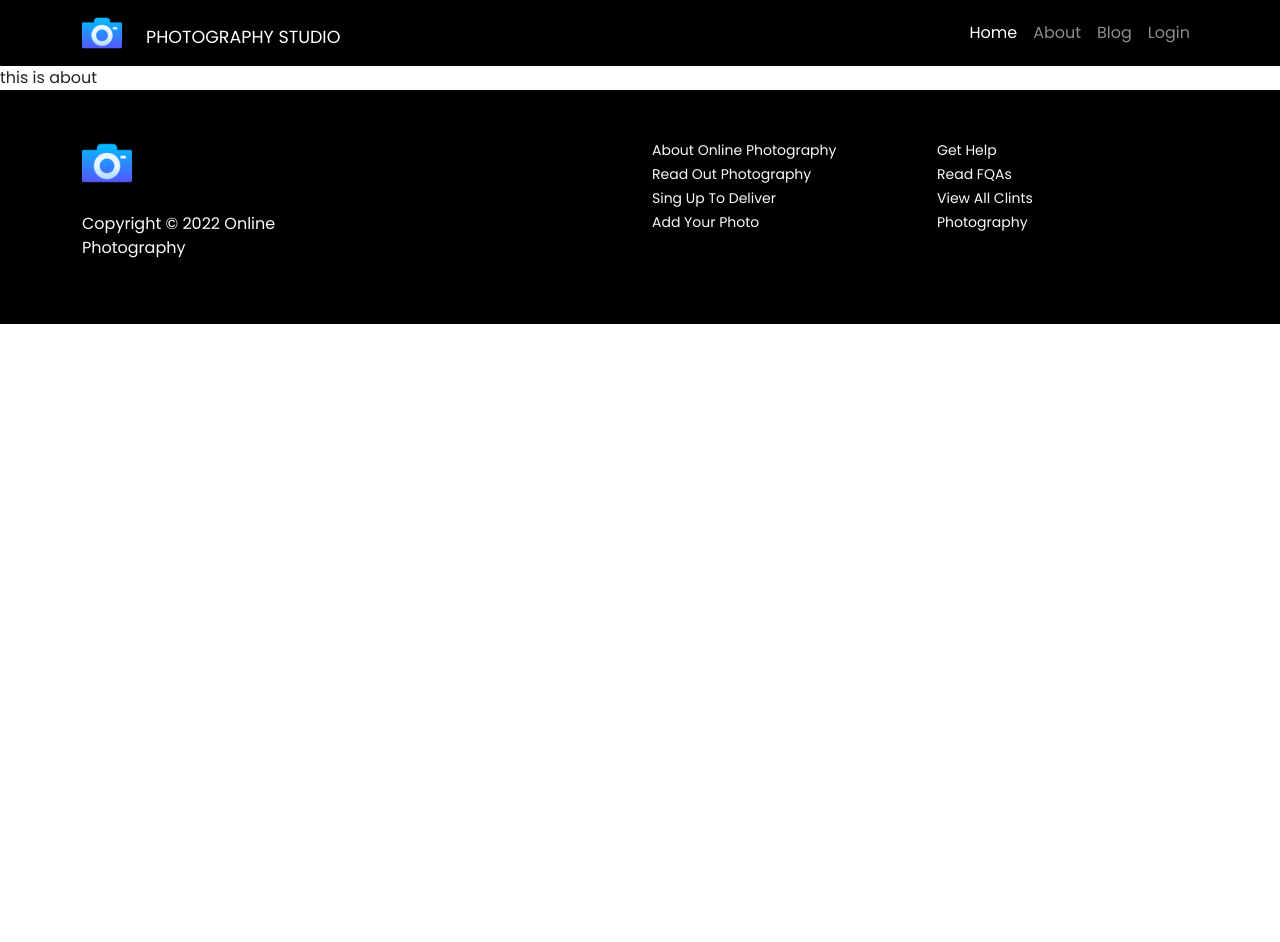
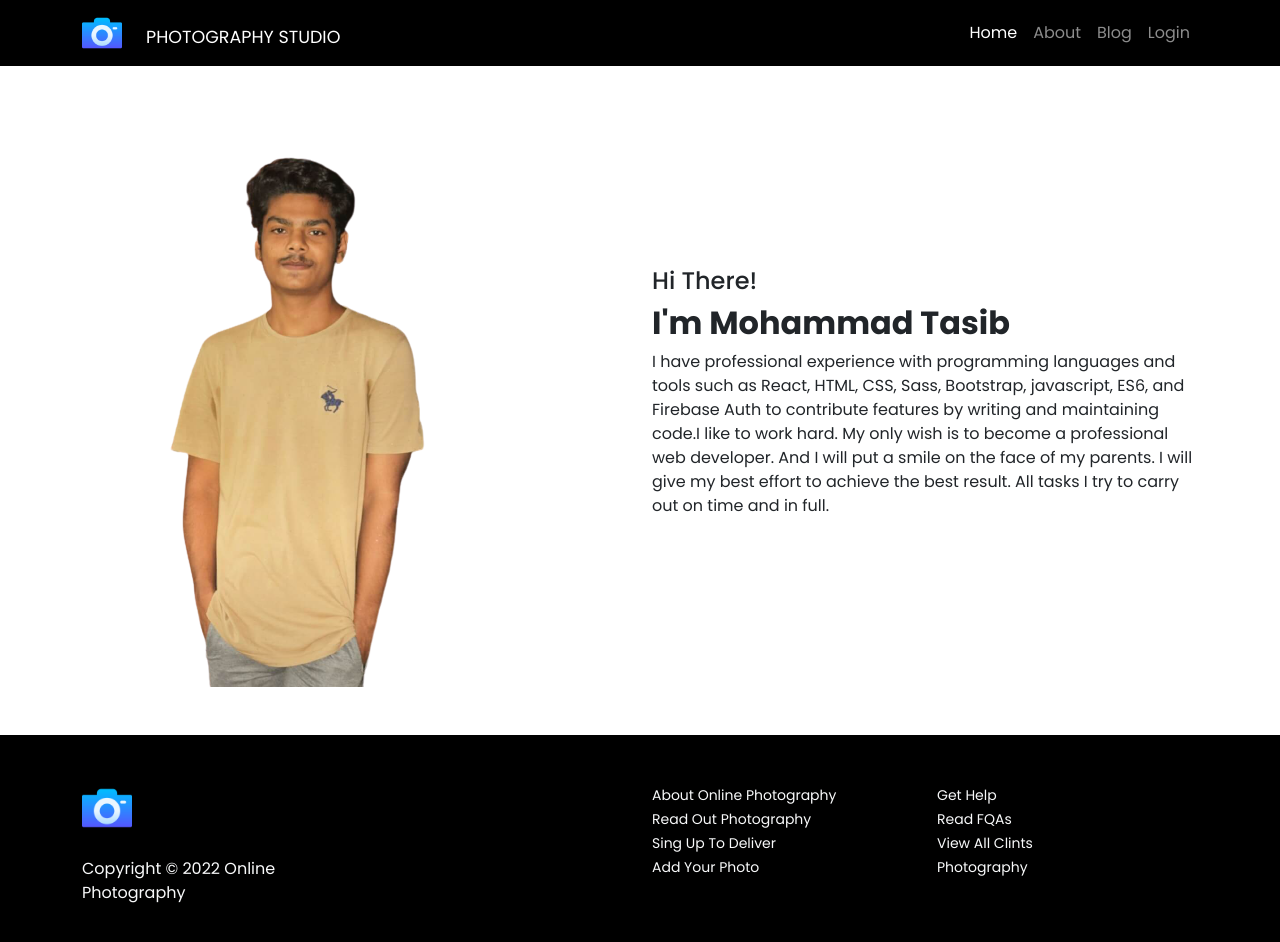
Before and after one commit to MdTasib/photography-studio, a React (Create React App) app: page /about in a window 1280 px wide. Shown: the top 942 px of the page. Before the commit the page ends 800 px from the top, so only its background shows below. Built offline with nearby package versions, Linux system fonts and the light colour scheme; no server answers.

Commit message:
about page implement

```diff
--- a/src/components/About/About.js
+++ b/src/components/About/About.js
@@ -1,7 +1,29 @@
 import React from "react";
+import me from "../../assets/images/me.png";
 
 const About = () => {
-	return <div>this is about</div>;
+	return (
+		<div className='container py-5'>
+			<div className='row align-items-center'>
+				<div className='col-md-6'>
+					<img src={me} alt='' />
+				</div>
+				<div className='col-md-6'>
+					<h4>Hi There!</h4>
+					<h2 className='fw-bold'>I'm Mohammad Tasib</h2>
+					<p>
+						I have professional experience with programming languages and tools
+						such as React, HTML, CSS, Sass, Bootstrap, javascript, ES6, and
+						Firebase Auth to contribute features by writing and maintaining
+						code.I like to work hard. My only wish is to become a professional
+						web developer. And I will put a smile on the face of my parents. I
+						will give my best effort to achieve the best result. All tasks I try
+						to carry out on time and in full.
+					</p>
+				</div>
+			</div>
+		</div>
+	);
 };
 
 export default About;
```
Also changed, not shown: src/assets/images/me.png (added).
